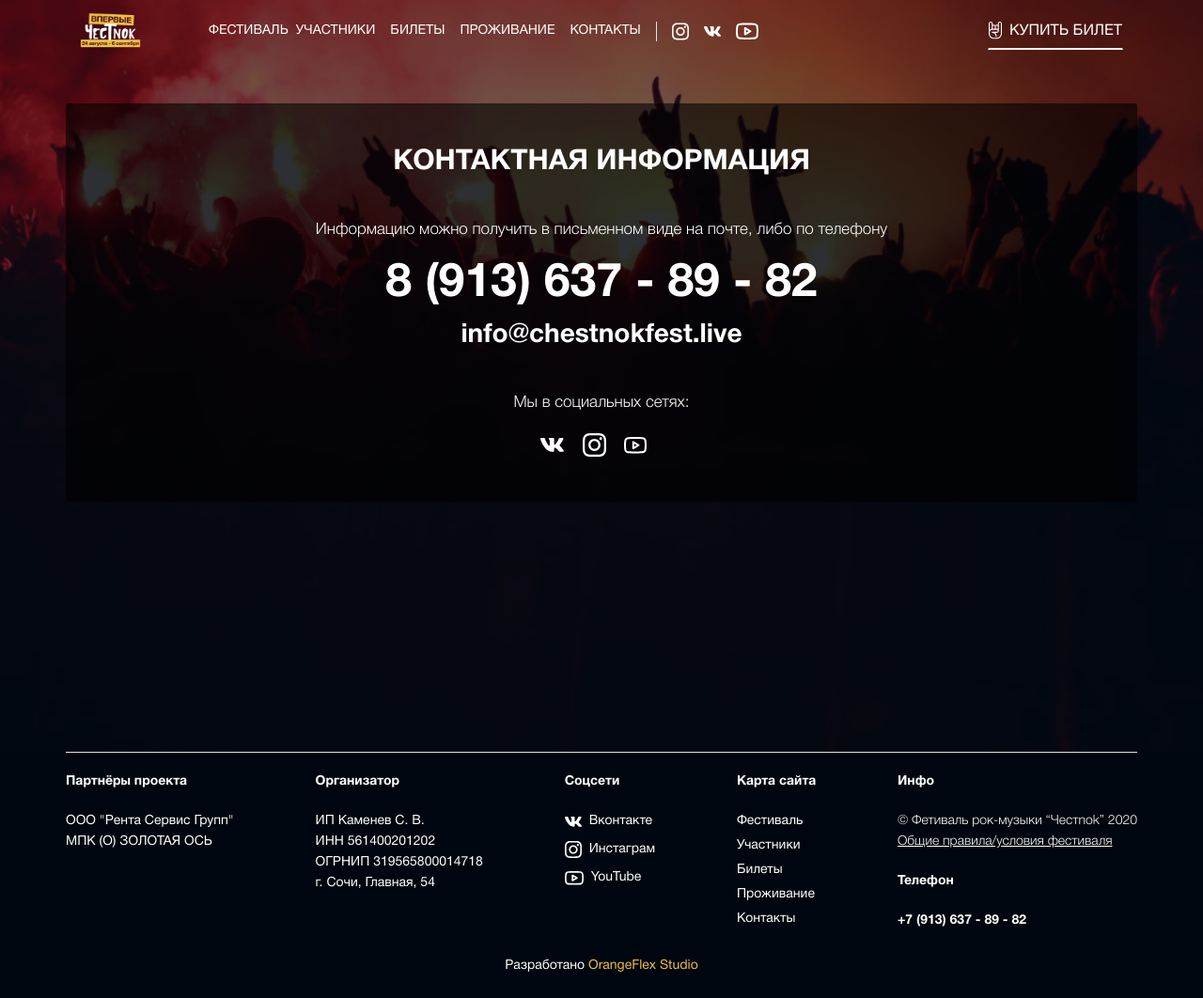
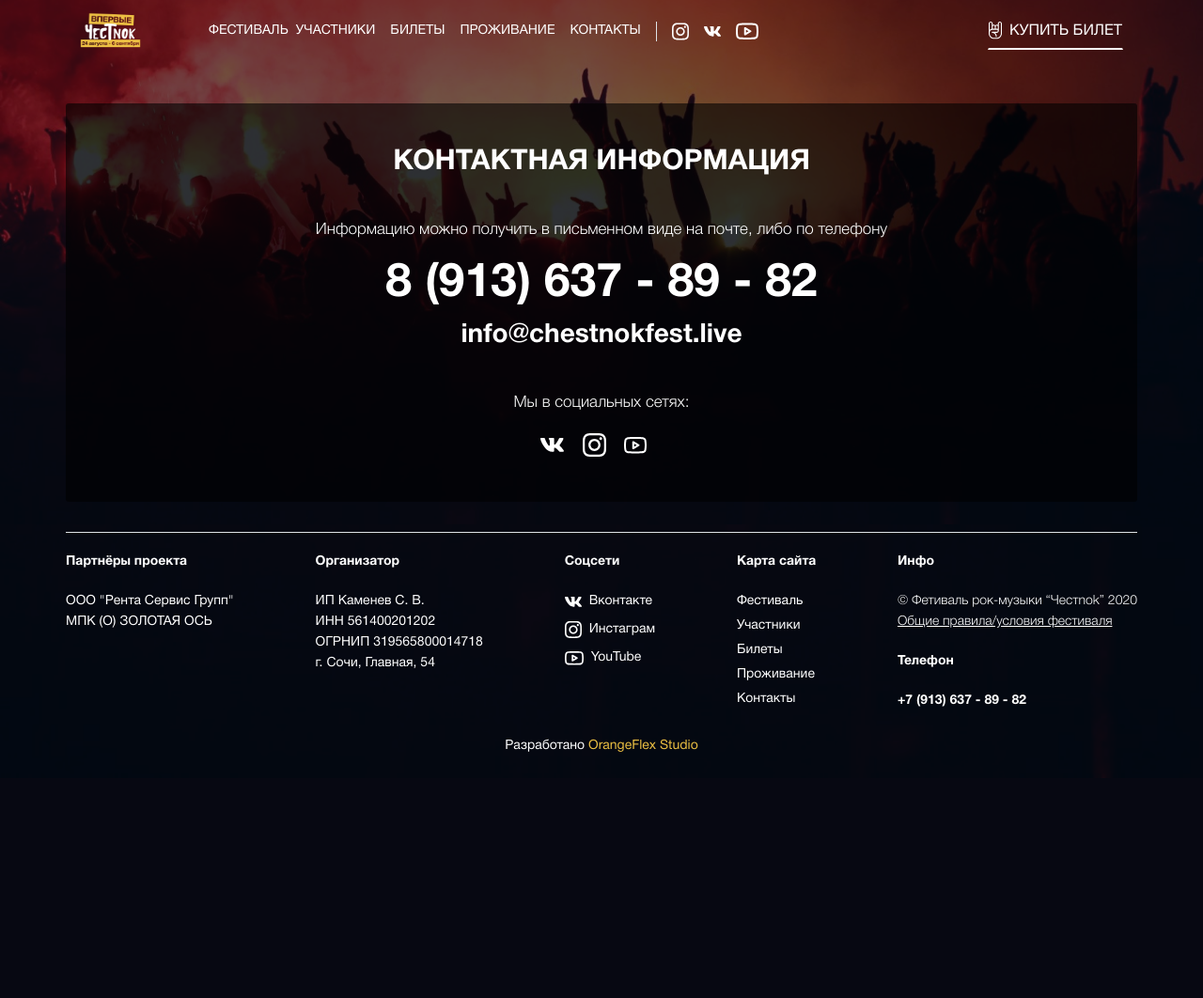
Before and after one commit to DiAndjelo/FestProject, a Django app: page /contacts/ in a window 1280 px wide. Shown: the whole page at 94% size. After the commit the page ends 800 px from the top, so only its background shows below. Run offline with Django 3.2, Linux system fonts and the light colour scheme; some libraries are stand-ins or nearby versions.

Commit message:
contacts footer margin fixed

```diff
--- a/templates/Landing/contacts.html
+++ b/templates/Landing/contacts.html
@@ -5,7 +5,7 @@
 {% endblock %}
 {% block content %}
     {% block payment_first %}
-        <div class="" style="background: url('../../static/img/imghead12.png') no-repeat; background-size: cover; height: 100vh;">
+        <div class="" style="background: url('../../static/img/imghead12.png') no-repeat; background-size: cover;">
     {% endblock %}
 
     <section class="contact_section mb-2">
```
